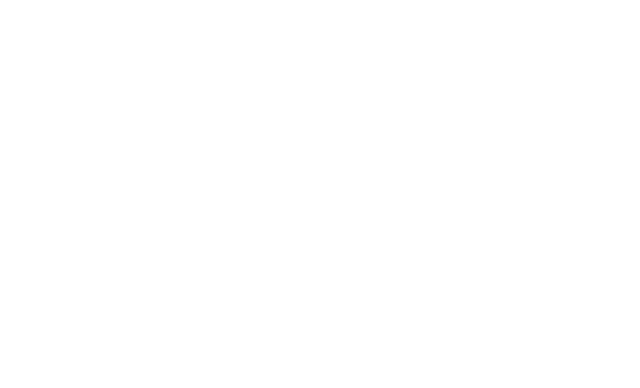
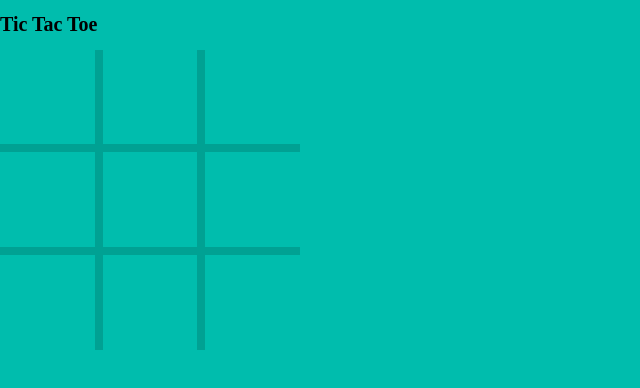
Before and after one commit to soloVlad/tic-tac-toe, a website: page index.html in a window 1280 px wide. Shown: the whole page, without its empty margins (0-640 px from the left). Drawn offline with Linux system fonts and the light colour scheme.

Commit message:
feat: make game board with circles and crosses (html+css)

```diff
--- a/index.html
+++ b/index.html
@@ -11,7 +11,18 @@
 </head>
 
 <body>
-
+    <h1 class="title">Tic Tac Toe</h1>
+    <div class="board">
+        <div class="field"></div>
+        <div class="field"></div>
+        <div class="field"></div>
+        <div class="field"></div>
+        <div class="field"></div>
+        <div class="field"></div>
+        <div class="field"></div>
+        <div class="field"></div>
+        <div class="field"></div>
+    </div>
 </body>
 
 </html>
--- a/style/style.css
+++ b/style/style.css
@@ -6,6 +6,58 @@
     box-sizing: border-box;
 }
 
+:root {
+    --lime: #00BDAD;
+    --dark-lime: #00A193;
+    --white: #FFFFFF;
+    --black: #545454;
+}
+
 body {
+    background-color: var(--lime);
     font-size: 10px;
 }
+
+.board {
+    width: 300px;
+    height: 300px;
+    background-color: var(--dark-lime);
+    display: grid;
+    grid-template-columns: repeat(3, 1fr);
+    gap: 8px;
+}
+
+.field {
+    position: relative;
+    background-color: var(--lime);
+}
+
+.field::before,
+.field::after {
+    position: absolute;
+    content: "";
+    margin-left: 15%;
+    margin-top: 15%;
+    width: 70%;
+}
+
+.field.circle::before {
+    height: 70%;
+    border: 8px solid var(--white);
+    border-radius: 50%;
+}
+
+.field.cross::before,
+.field.cross::after {
+    height: 10px;
+    background-color: var(--black);
+
+}
+
+.field.cross::before {
+    transform: translateY(28px) rotate(45deg);
+}
+
+.field.cross::after {
+    transform: translateY(28px) rotate(-45deg);
+}
```
